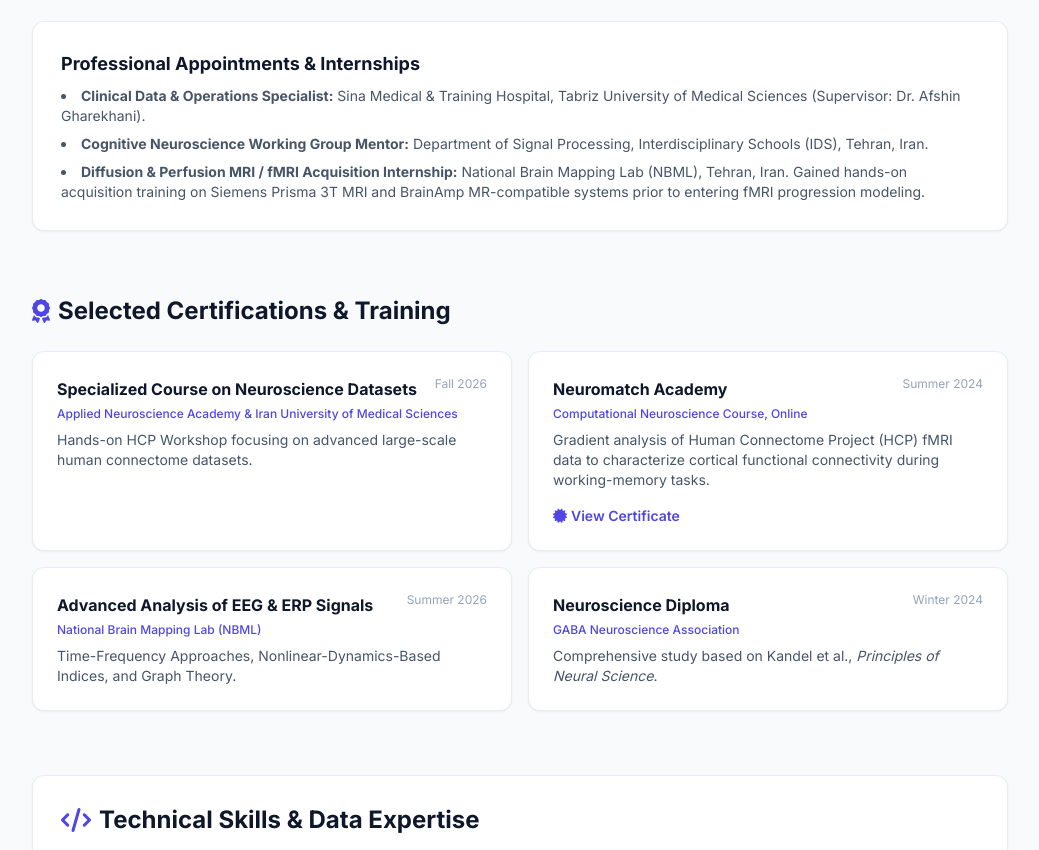
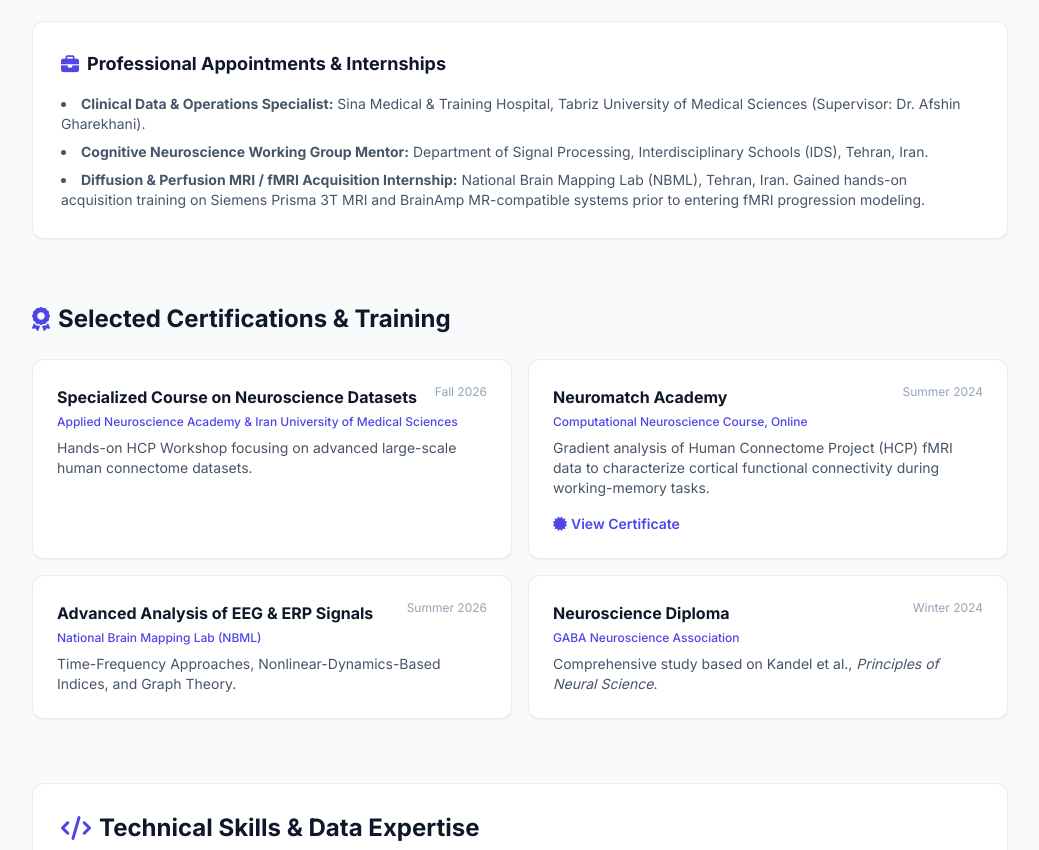
Before and after one commit to FarimaM/FarimaM.github.io, a plain HTML site: page index.html in a window 1280 px wide. Shown: the part 3374-4224 px from the top of the page, without its empty margins (120-1159 px from the left). Drawn offline with nearby package versions, Linux system fonts and the light colour scheme.

Commit message:
Update Professional Appointments section layout

```diff
--- a/index.html
+++ b/index.html
@@ -227,8 +227,10 @@
 
                 <!-- Professional & Academic Positions -->
                 <div class="bg-white p-7 rounded-xl shadow-sm border border-slate-200/80 hover:border-indigo-200 transition-all">
-                    <div class="flex justify-between items-start flex-wrap gap-2 mb-2">
-                        <h3 class="text-lg font-bold text-slate-900">Professional Appointments & Internships</h3>
+                    <div class="flex justify-between items-start flex-wrap gap-2 mb-4">
+                        <h3 class="text-lg font-bold text-slate-900 flex items-center gap-2">
+                            <i class="fa-solid fa-briefcase text-indigo-600"></i> Professional Appointments & Internships
+                        </h3>
                     </div>
                     <ul class="list-disc list-inside space-y-2 text-slate-600 text-sm">
                         <li><strong>Clinical Data & Operations Specialist:</strong> Sina Medical & Training Hospital, Tabriz University of Medical Sciences (Supervisor: Dr. Afshin Gharekhani).</li>
```
